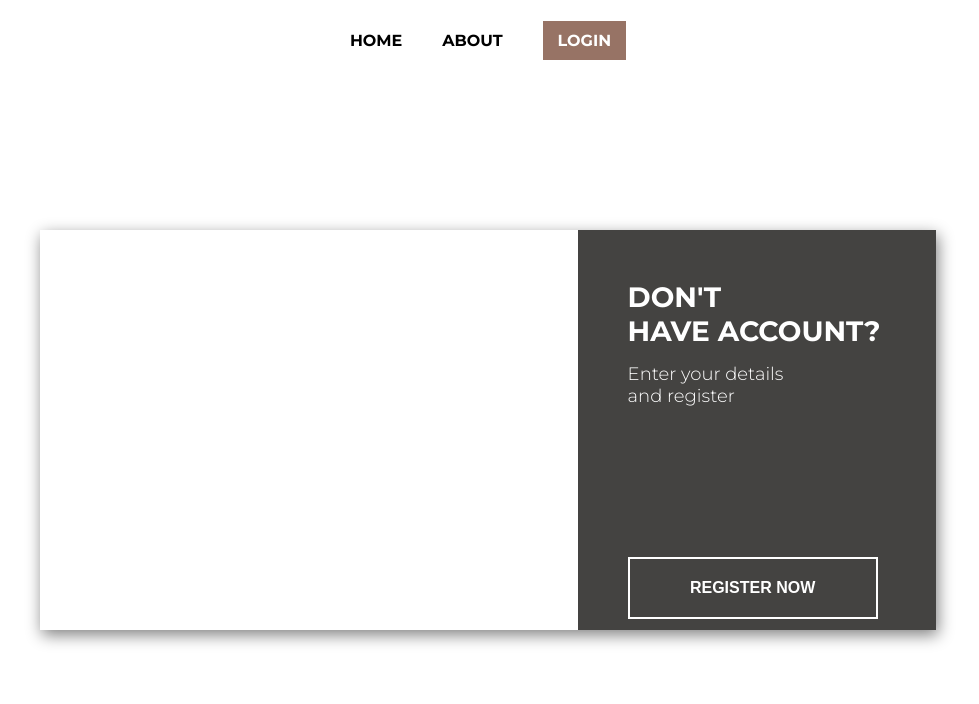
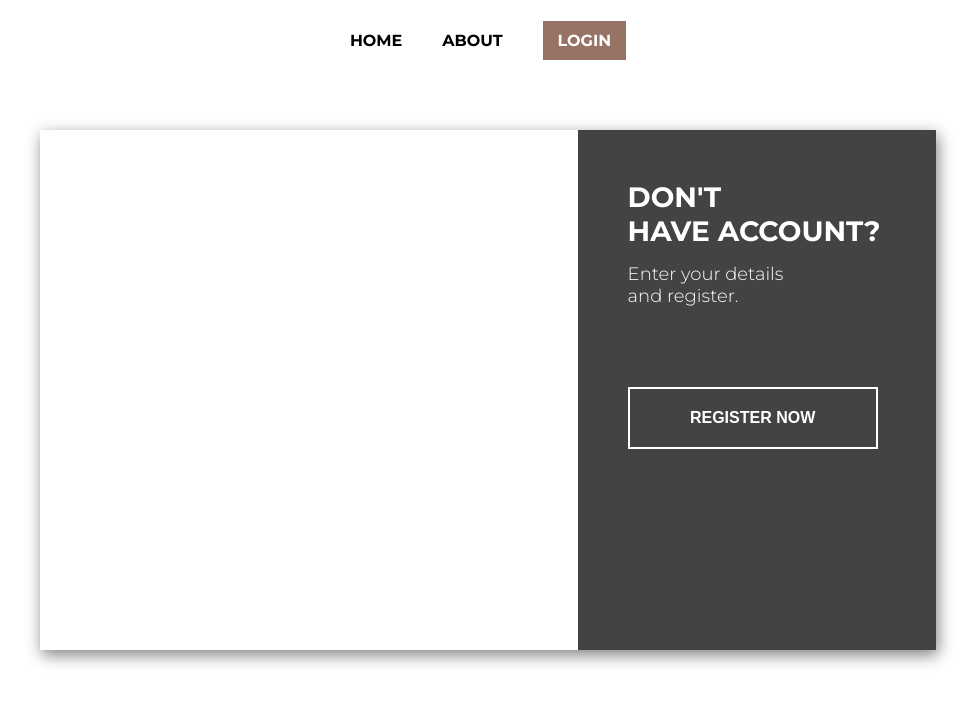
Before and after one commit to caamag/Mini-Blog, a React (Create React App) app: page /login in a window 1280 px wide. Shown: the top 704 px of the page, without its empty margins (152-1131 px from the left). Built offline with nearby package versions, Linux system fonts and the light colour scheme.

Commit message:
arrumando um pouco da responsividade da página de login

```diff
--- a/src/pages/login/login.css
+++ b/src/pages/login/login.css
@@ -53,3 +53,17 @@
     background-color: rgb(255, 255, 255);
     color: rgb(68, 67, 65);
 }
+
+
+/*mobile*/
+
+@media screen and (max-width: 1350px) {
+    .sign-up-container{
+        margin-top: 50px;
+        height: 65vh;
+    }
+
+    .form-menu button{
+        margin-top: 80px;
+    }
+}
--- a/src/pages/login/login.js
+++ b/src/pages/login/login.js
@@ -9,7 +9,7 @@ function Login() {
     const formMenuClass = signMenu ? 'form-menu' : 'form-menu form-menu-changed';
 
     const menuTitleText = signMenu ? <>DON'T <br /> HAVE ACCOUNT?</> : <>SHARE <br /> YOUR LIFE</>
-    const menuSubTitle = signMenu ? <>Enter your details <br /> and register</> : <>Tell Stories</>
+    const menuSubTitle = signMenu ? <>Enter your details <br /> and register.</> : <>Tell Stories <br /> to the world.</>
 
     return <div className="container">
 
```
